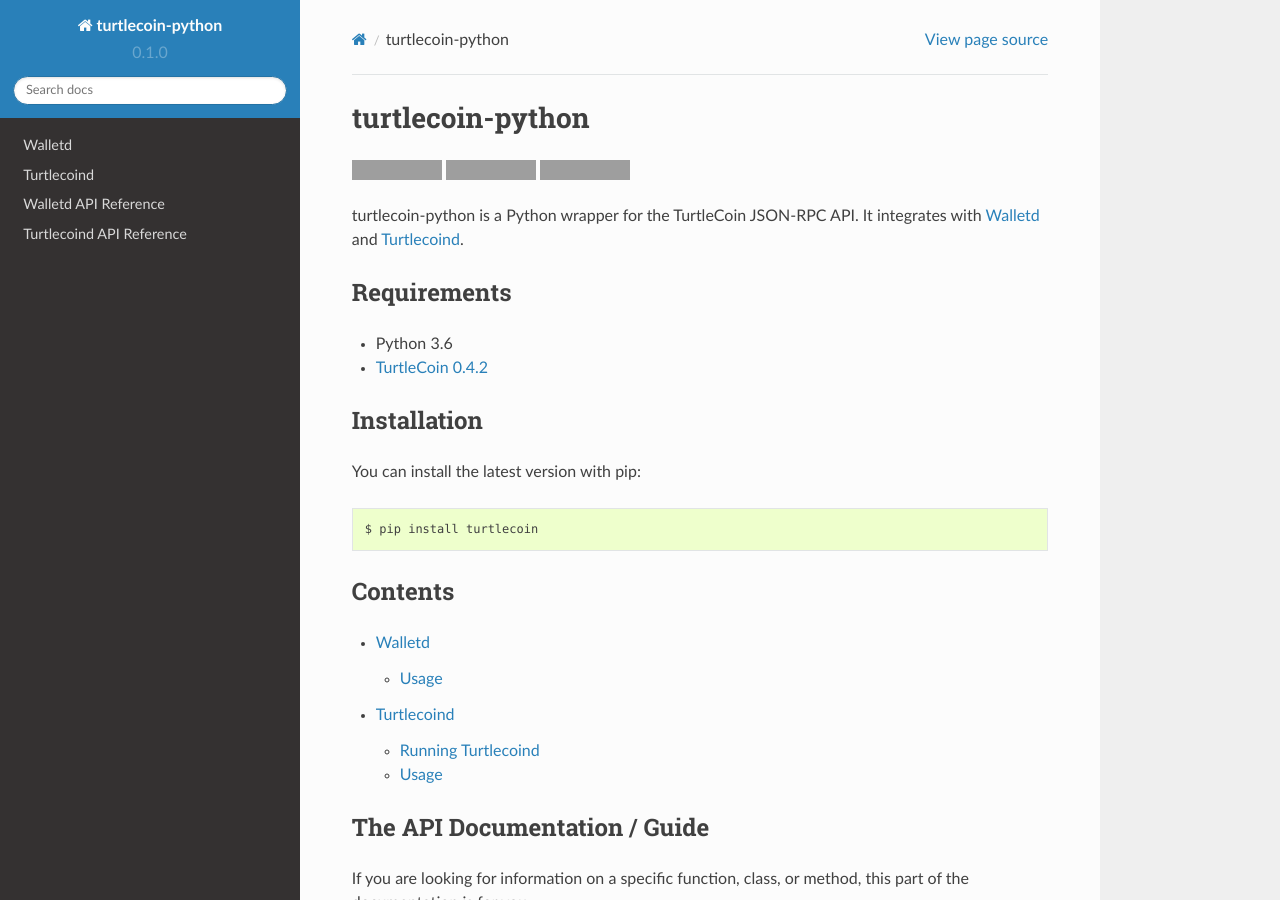
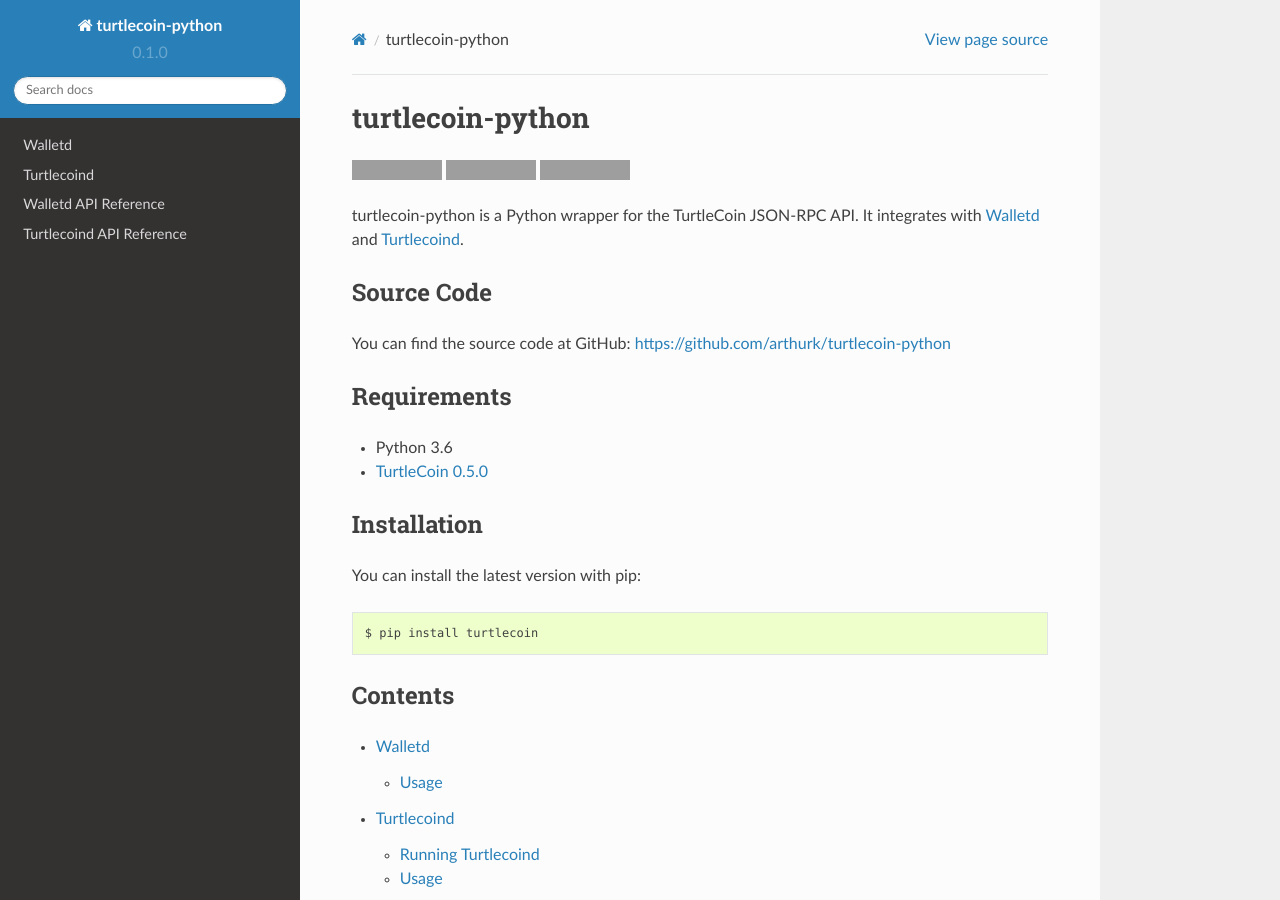
Before and after one commit to arthurk/turtlecoin-python, a Sphinx documentation site: the page built from docs/index.rst, in a window 1280 px wide and 900 px high. Built offline with Sphinx 7.4.7 and the Read the Docs theme 2.0.0, drawn with Linux system fonts in a browser that asks for light colours; grey boxes are pictures that could not be loaded.

```diff
--- a/docs/index.rst
+++ b/docs/index.rst
@@ -13,11 +13,16 @@ turtlecoin-python
 turtlecoin-python is a Python wrapper for the TurtleCoin JSON-RPC API.
 It integrates with :ref:`walletd` and :ref:`turtlecoind`.
 
+Source Code
+-----------
+
+You can find the source code at GitHub: https://github.com/arthurk/turtlecoin-python
+
 Requirements
 ------------
 
 - Python 3.6
-- `TurtleCoin 0.4.2 <https://github.com/turtlecoin/turtlecoin/releases/tag/v0.4.2>`_
+- `TurtleCoin 0.5.0 <https://github.com/turtlecoin/turtlecoin/releases/tag/v0.5.0>`_
 
 Installation
 ------------
```
Also changed, not shown: README.rst (+4 -3 lines).
